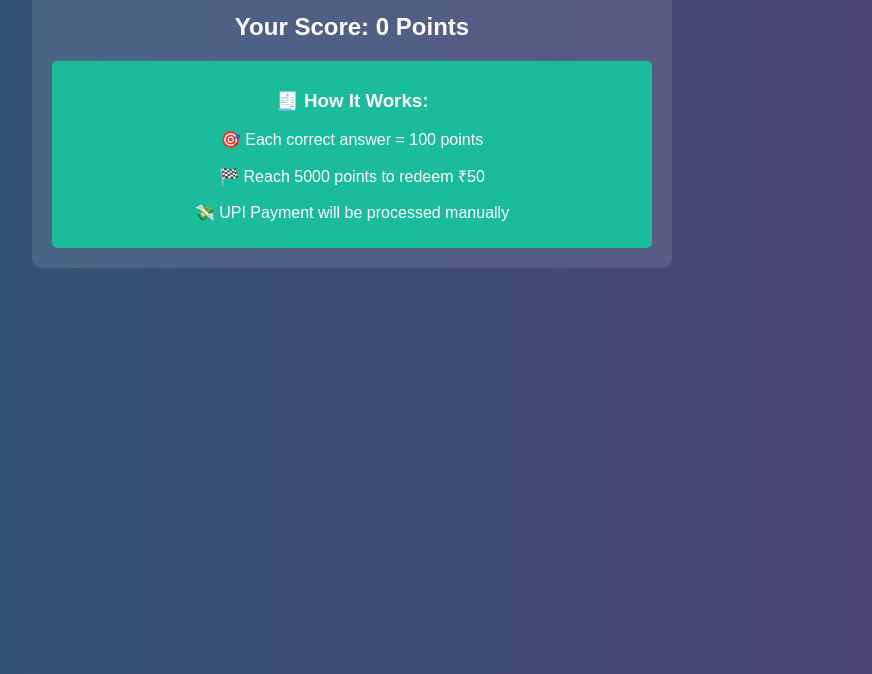
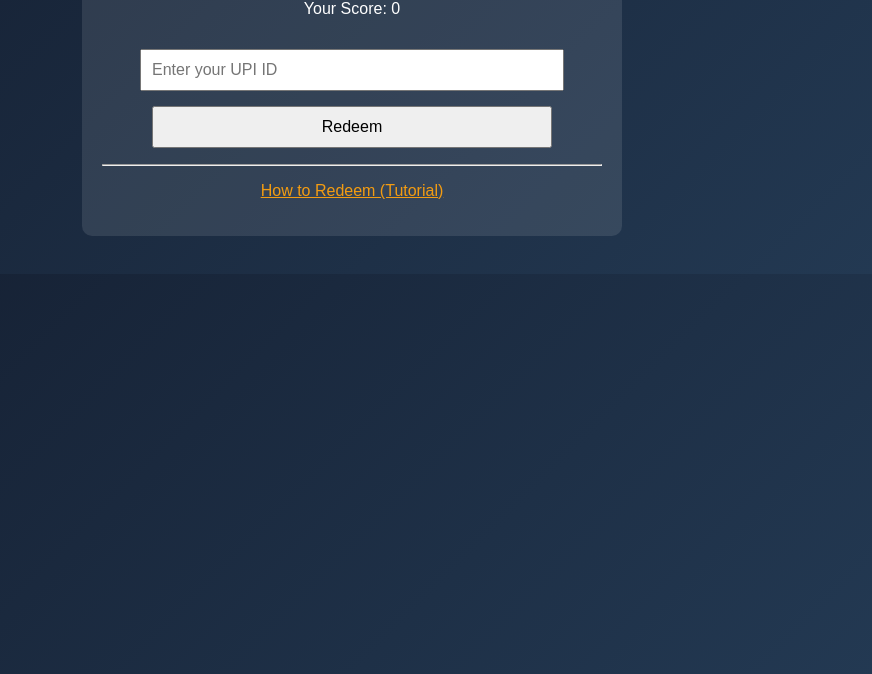
Before and after one commit to garv11258/quiz-reward-site, a plain HTML site: page redeem.html in a window 1280 px wide. Shown: the part 126-800 px from the top of the page, without its empty margins (288-1160 px from the left). Drawn offline with Linux system fonts and the light colour scheme.

Commit message:
Update redeem.html

```diff
--- a/redeem.html
+++ b/redeem.html
@@ -1,72 +1,65 @@
 <!DOCTYPE html>
-<html lang="en">
+<html>
 <head>
-  <meta charset="UTF-8">
   <title>Redeem Points</title>
   <style>
     body {
-      background: linear-gradient(to right, #2b5876, #4e4376);
       font-family: Arial, sans-serif;
-      color: #fff;
+      background: linear-gradient(135deg, #141e30, #243b55);
+      color: white;
+      text-align: center;
       padding: 30px;
-      text-align: center;
     }
     .box {
       background: rgba(255, 255, 255, 0.1);
       padding: 20px;
+      margin: auto;
       border-radius: 10px;
-      max-width: 600px;
-      margin: auto;
+      max-width: 500px;
     }
     input, button {
       padding: 10px;
-      width: 90%;
-      margin: 10px 0;
-      border-radius: 5px;
-      border: none;
+      margin-top: 15px;
       font-size: 16px;
+      width: 80%;
     }
-    .info {
-      background: #1abc9c;
-      padding: 10px;
-      border-radius: 5px;
-      margin-top: 20px;
+    h2 {
+      color: #f1c40f;
     }
   </style>
 </head>
 <body>
   <div class="box">
-    <h1>🎉 Redeem Your Reward</h1>
-    <h2>Your Score: <span id="score">0</span> Points</h2>
+    <h2>🎉 Redeem Your Points</h2>
+    <p id="scoreText">Loading...</p>
 
-    <div id="redeemSection" style="display:none;">
-      <h3>Enter your UPI ID to receive ₹</h3>
-      <input type="text" id="upi" placeholder="example@upi" />
-      <button onclick="redeem()">Redeem</button>
-    </div>
+    <input type="text" id="upi" placeholder="Enter your UPI ID" />
+    <br />
+    <button onclick="redeem()">Redeem</button>
 
-    <div class="info">
-      <h3>🧾 How It Works:</h3>
-      <p>🎯 Each correct answer = 100 points</p>
-      <p>🏁 Reach 5000 points to redeem ₹50</p>
-      <p>💸 UPI Payment will be processed manually</p>
-    </div>
+    <p id="message"></p>
+
+    <hr />
+    <p><a href="tutorial.html" style="color: #f39c12;">How to Redeem (Tutorial)</a></p>
   </div>
 
   <script>
     const score = localStorage.getItem("finalScore") || 0;
-    document.getElementById("score").innerText = score;
-
-    if (score >= 5000) {
-      document.getElementById("redeemSection").style.display = "block";
-    }
+    document.getElementById("scoreText").textContent = `Your Score: ${score}`;
 
     function redeem() {
-      const upi = document.getElementById("upi").value.trim();
-      if (!upi) return alert("Please enter a valid UPI ID");
+      const upi = document.getElementById("upi").value;
+      if (!upi.includes("@")) {
+        document.getElementById("message").textContent = "❌ Invalid UPI!";
+        return;
+      }
+      if (score < 5000) {
+        document.getElementById("message").textContent = "⚠️ You need 5000 points to redeem ₹50.";
+        return;
+      }
 
-      // Simulated save (replace with Firebase later)
-      alert("Your request to redeem ₹50 has been submitted!\nUPI ID: " + upi);
+      // Save redeem request (You’ll link this to Firebase next)
+      document.getElementById("message").textContent = "✅ Request submitted! Payment in 24–48 hours.";
     }
   </script>
 </body>
```
